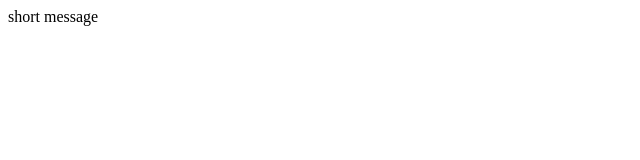
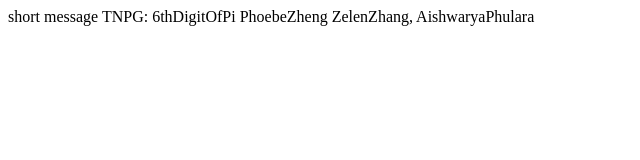
Before and after one commit to PhoebeZheng/web, a plain HTML site: page index.html in a window 1280 px wide. Shown: the whole page, without its empty margins (0-640 px from the left). Drawn offline with Linux system fonts and the light colour scheme.

Commit message:
Update index.html

```diff
--- a/index.html
+++ b/index.html
@@ -1,7 +1,15 @@
+<!DOCTYPE>
 short message
 <html>
   <head>
-    <title>index</title>
+    <title>Panda</title>
+    TNPG: 6thDigitOfPi
+  </head>
+  <head>
+    PhoebeZheng
+  </head>
+  <head>
+    ZelenZhang, AishwaryaPhulara
   </head>
   <body>
     <p>
```
